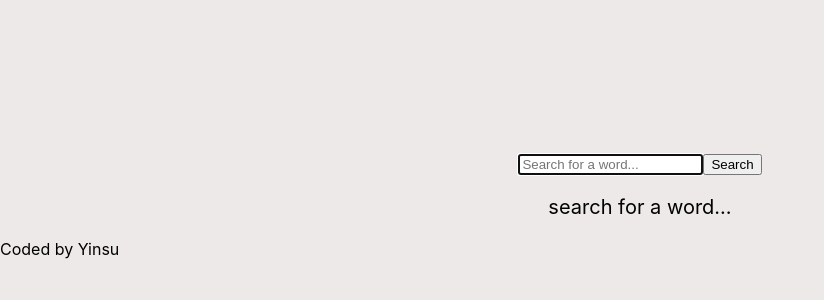
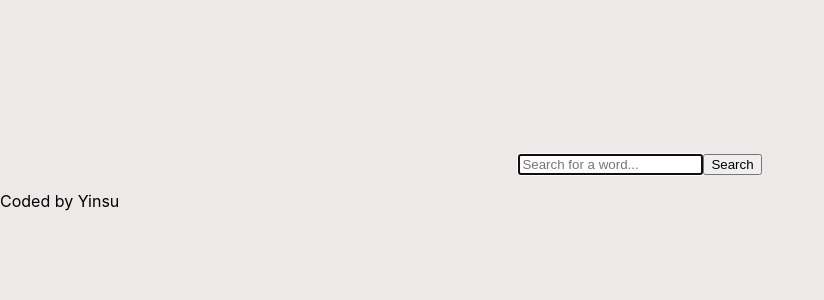
Before and after one commit to yinsuyinsusu/dictionary, a React (Create React App) app: page / in a window 1280 px wide. Shown: the top 300 px of the page, without its empty margins (0-824 px from the left). Built offline with nearby package versions, Linux system fonts and the light colour scheme; no server answers.

Commit message:
Update App.js

```diff
--- a/src/App.js
+++ b/src/App.js
@@ -6,7 +6,6 @@ function App() {
     <div className="App">
       <header className="App-header">
         <Dictionary />
-        <p>search for a word...</p>
       </header>
     </div>
   );
```
